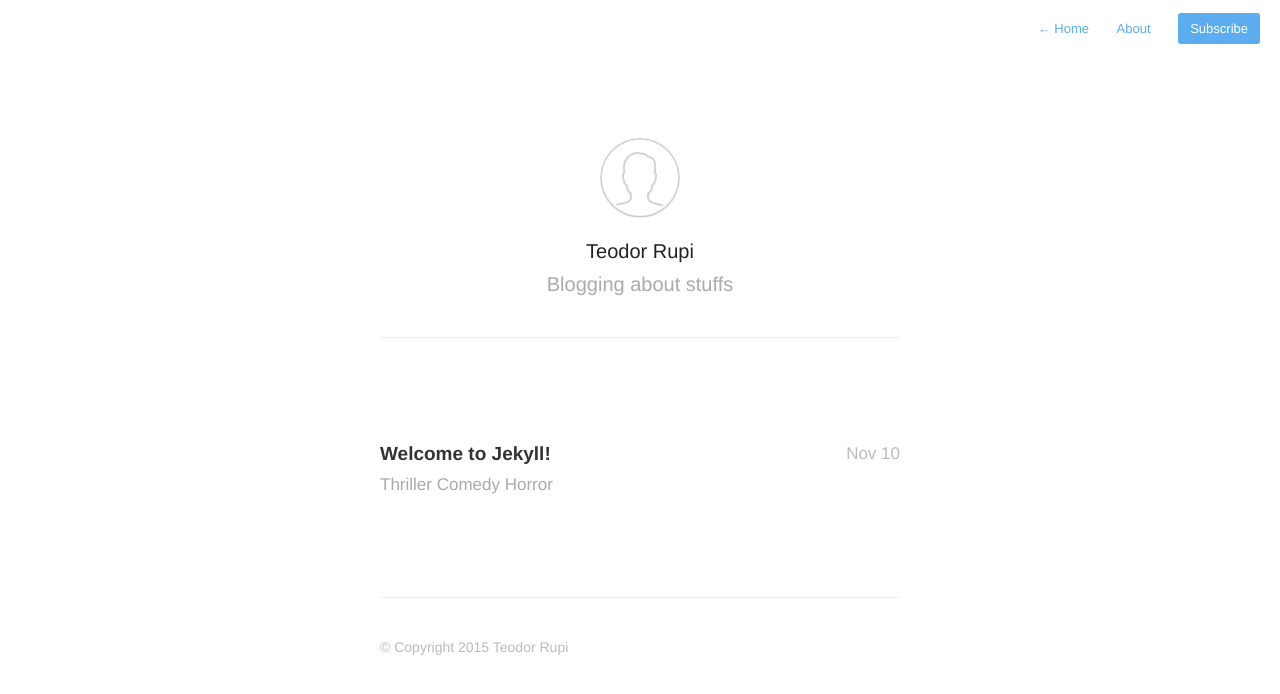
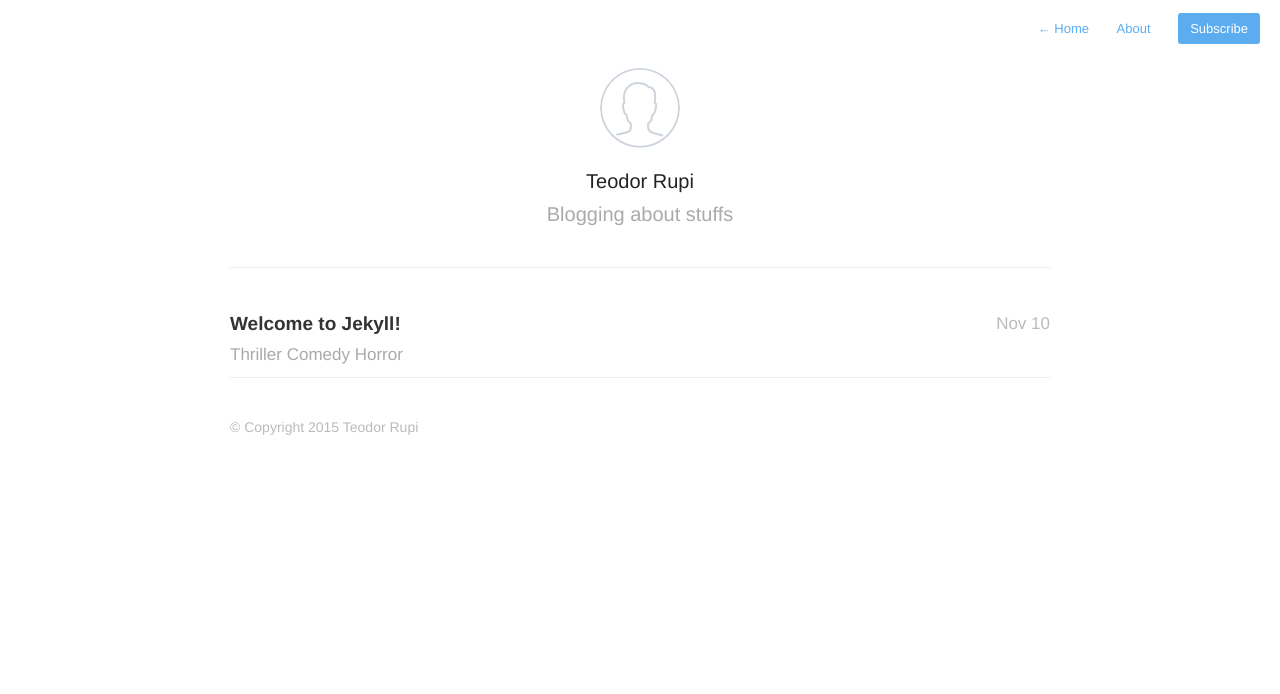
Before and after one commit to teodorrupi/blog, a Jekyll site: the page built from index.html, in a window 1280 px wide. Shown: the top 694 px of the page. Built offline with Jekyll 4.4.1, drawn with Linux system fonts in a browser that asks for light colours; nearby versions of some CDN libraries; Markdown is read by kramdown in place of the engine named in the settings; the list of posts is cut into pages by our own code.

Commit message:
updating the css styles

```diff
--- a/assets/css/style.css
+++ b/assets/css/style.css
@@ -70,8 +70,8 @@ h2 {
 }
 
 .profile #wrapper {
-	padding: 100px 40px 0px;
-	max-width: 600px;
+	padding: 30px 40px 0px;
+	max-width: 900px;
 	margin: 0 auto;
 }
 
@@ -145,7 +145,7 @@ nav.main-nav a.cta {
 }
 
 #wrapper.home {
-	max-width: 600px;
+	max-width: 900px;
 	margin: 0 auto;
 	padding: 0px 40px 20px 40px;
 }
@@ -371,7 +371,7 @@ img {
 Post List
 =========================================== */
 #post-list,#archive-list {
-	margin-top: 100px;
+	margin-top: 10px;
 }
 
 #post-list li,#archive-list li {
@@ -431,7 +431,7 @@ Post List
 #footer {
 	box-shadow: inset 0 1px 0 #eee;
 	padding: 40px 0 0 0;
-	margin-top: 100px;
+	margin-top: 10px;
 }
 
 /* Post Page */
```
